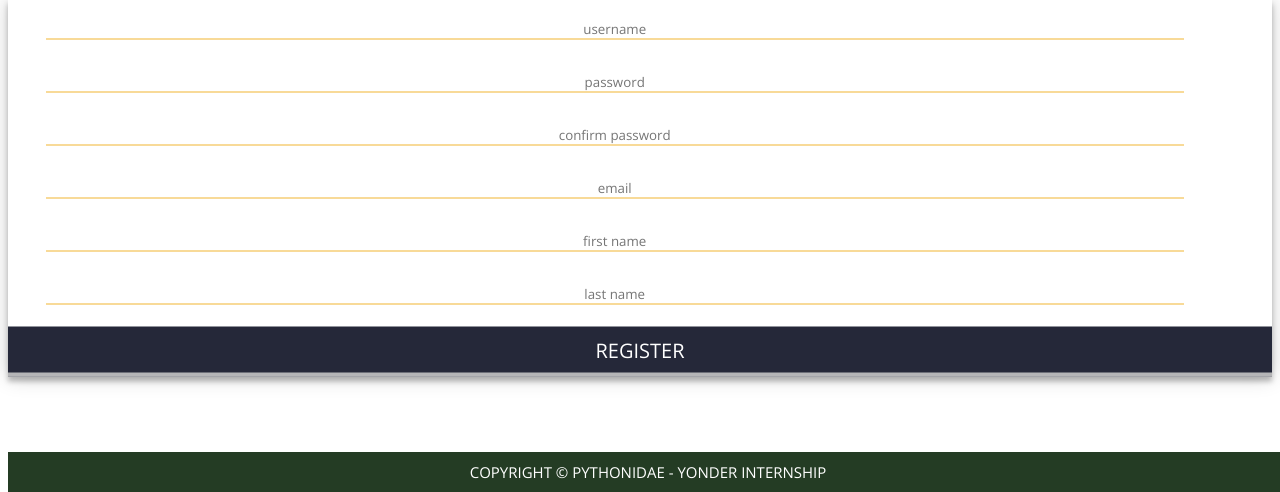
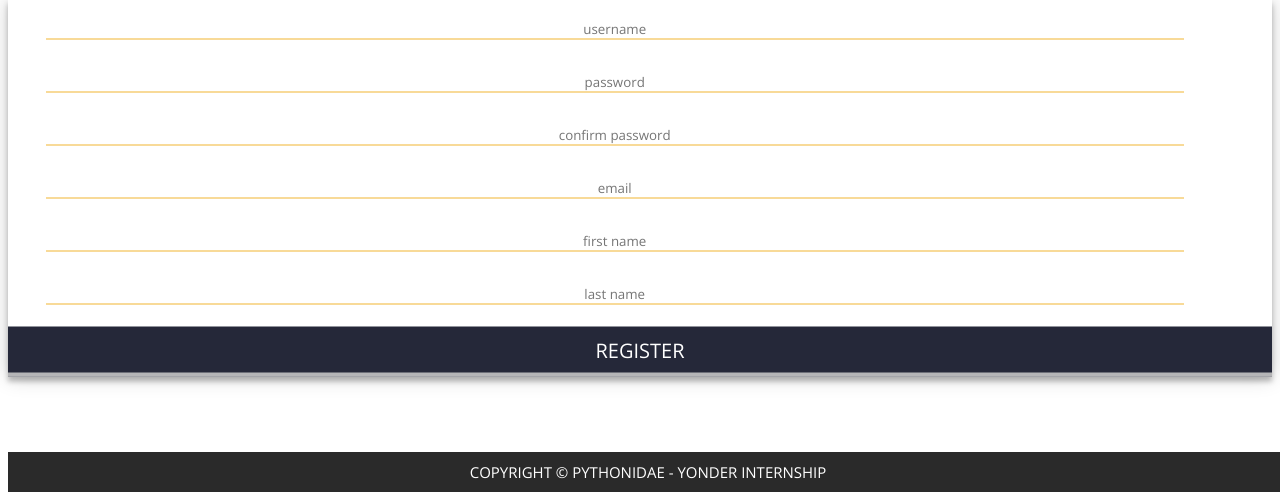
Before and after one commit to Ale282313/Meatballs-Game, a Flask app: page /auth/register in a window 1280 px wide. Shown: the part 324-816 px from the top of the page. Run offline with Flask 2, Linux system fonts and the light colour scheme; some libraries are stand-ins or nearby versions.

Commit message:
Changed color in footer

```diff
--- a/app/static/css/style.css
+++ b/app/static/css/style.css
@@ -141,7 +141,7 @@ header {
 }
 
 footer {
-    background-color: rgb(36, 60, 36);
+    background-color: rgb(42, 42, 42);
 
     height: 5vh;
     width: 100%;
```
